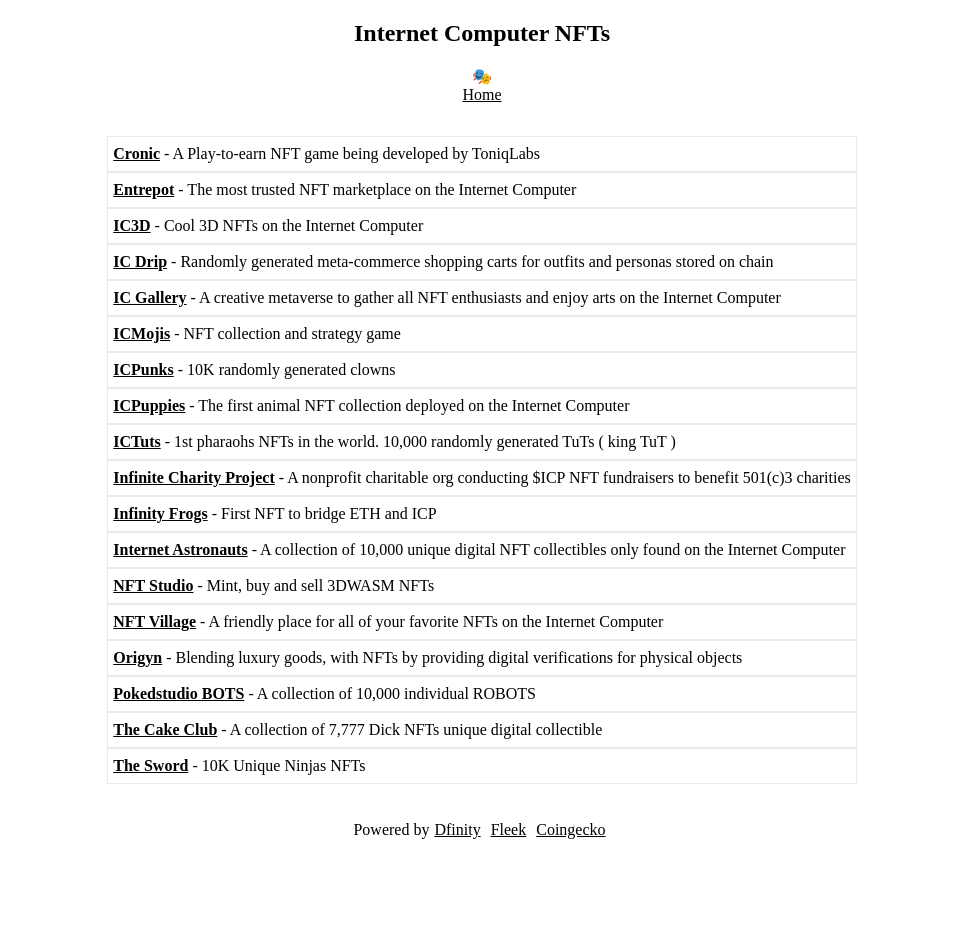
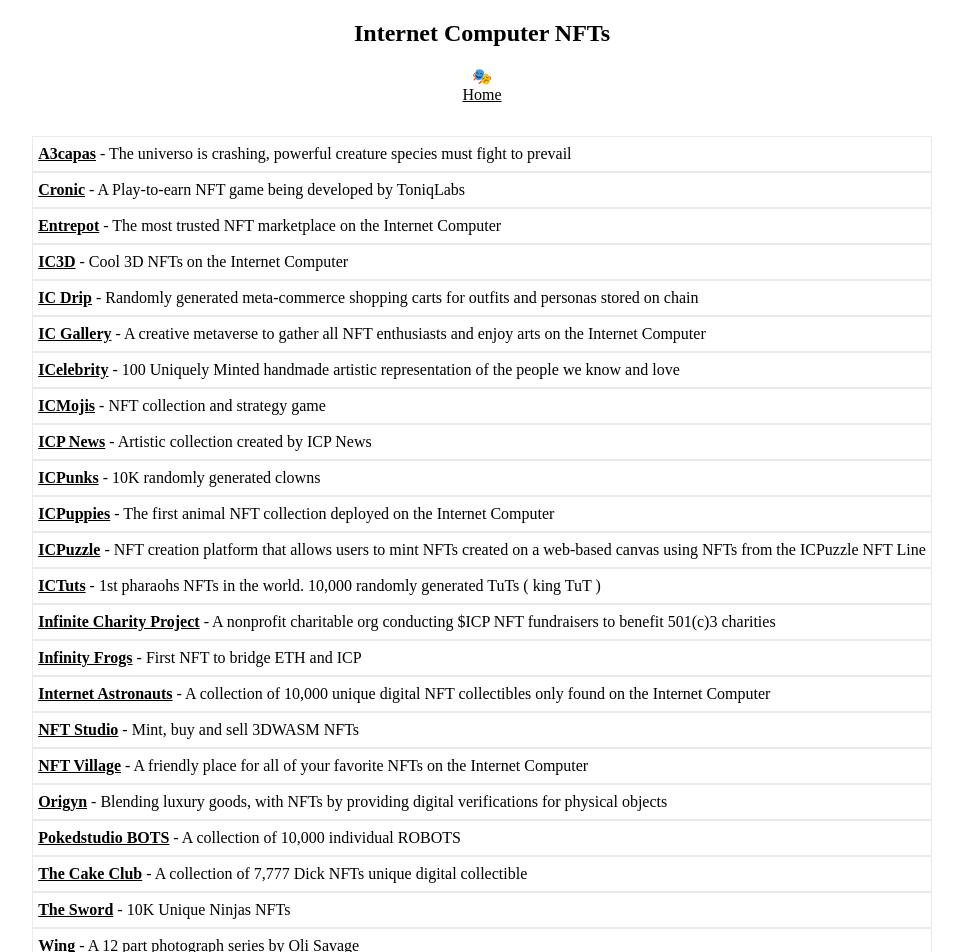
Before and after one commit to rjlucasm/ictoday, a Next.js app: page /nft in a window 1280 px wide. Shown: the top 952 px of the page, without its empty margins (158-1121 px from the left). Before the commit the page ends 844 px from the top, so only its background shows below. Built offline with nearby package versions, Linux system fonts and the light colour scheme.

Commit message:
new nfts

```diff
--- a/pages/nft.js
+++ b/pages/nft.js
@@ -18,6 +18,9 @@ export default function Services() {
 
             <div className="pagesgrid">
             <div className="pagescard">
+                <a href="https://twitter.com/a3capas" target="_blank" rel="noopener noreferrer">A3capas</a> - The universo is crashing, powerful creature species must fight to prevail
+            </div>
+            <div className="pagescard">
                 <a href="https://cronic.toniqlabs.com/" target="_blank" rel="noopener noreferrer">Cronic</a> - A Play-to-earn NFT game being developed by ToniqLabs
             </div>
             <div className="pagescard">
@@ -33,13 +36,22 @@ export default function Services() {
                 <a href="https://zfjzz-4aaaa-aaaah-aasbq-cai.raw.ic0.app/" target="_blank" rel="noopener noreferrer">IC Gallery</a> - A creative metaverse to gather all NFT enthusiasts and enjoy arts on the Internet Computer
             </div>
             <div className="pagescard">
+                <a href="https://twitter.com/CeleberityI" target="_blank" rel="noopener noreferrer">ICelebrity</a> - 100 Uniquely Minted handmade artistic representation of the people we know and love
+            </div>
+            <div className="pagescard">
                 <a href="https://icmojis.com/" target="_blank" rel="noopener noreferrer">ICMojis</a> - NFT collection and strategy game
+            </div>
+            <div className="pagescard">
+                <a href="https://twitter.com/icp_news" target="_blank" rel="noopener noreferrer">ICP News</a> - Artistic collection created by ICP News
             </div>
             <div className="pagescard">
                 <a href="https://icpunks.com/" target="_blank" rel="noopener noreferrer">ICPunks</a> - 10K randomly generated clowns
             </div>
             <div className="pagescard">
                 <a href="https://icpuppies.io/" target="_blank" rel="noopener noreferrer">ICPuppies</a> - The first animal NFT collection deployed on the Internet Computer
+            </div>
+            <div className="pagescard">
+                <a href="https://twitter.com/MyArtBar" target="_blank" rel="noopener noreferrer">ICPuzzle</a> - NFT creation platform that allows users to mint NFTs created on a web-based canvas using NFTs from the ICPuzzle NFT Line
             </div>
             <div className="pagescard">
                 <a href="https://twitter.com/ICTuTs" target="_blank" rel="noopener noreferrer">ICTuts</a> - 1st pharaohs NFTs in the world. 10,000 randomly generated TuTs ( king TuT )
@@ -71,6 +83,9 @@ export default function Services() {
             <div className="pagescard">
                 <a href="https://theswordnft.com/" target="_blank" rel="noopener noreferrer">The Sword</a> - 10K Unique Ninjas NFTs
             </div>
+            <div className="pagescard">
+                <a href="https://entrepot.app/marketplace/wing" target="_blank" rel="noopener noreferrer">Wing</a> - A 12 part photograph series by Oli Savage
+            </div>
             </div>
         </main>
 
```
